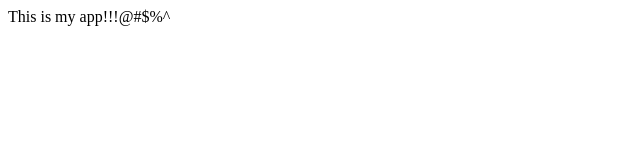
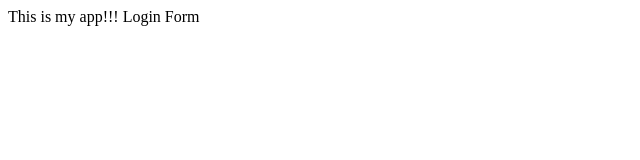
Before and after one commit to kuenpongfa221/myGitPractice, a plain HTML site: page index.html in a window 1280 px wide. Shown: the full height of the page, 0-640 px from the left. Drawn offline with Linux system fonts and the light colour scheme.

Commit message:
login form

```diff
--- a/index.html
+++ b/index.html
@@ -4,6 +4,7 @@
 	<title>My app</title>
 </head>
 <body>
-	This is my app!!!@#$%^
+	This is my app!!!
+	Login Form
 </body>
 </html>
```
Also changed, not shown: login.html (added, +1 -0 lines), 1 other file.
